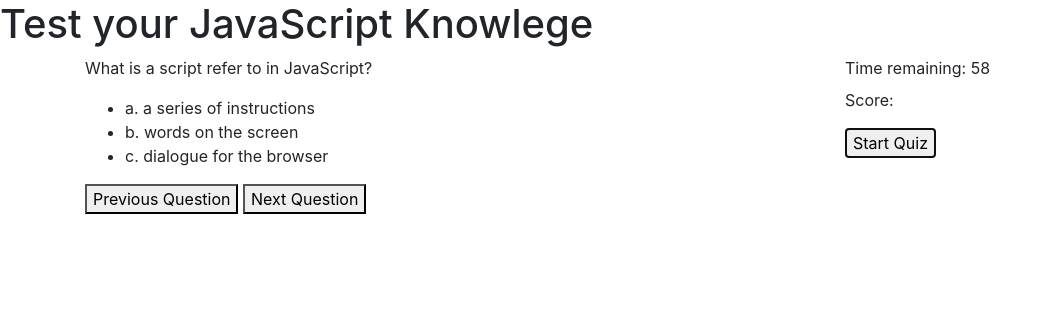
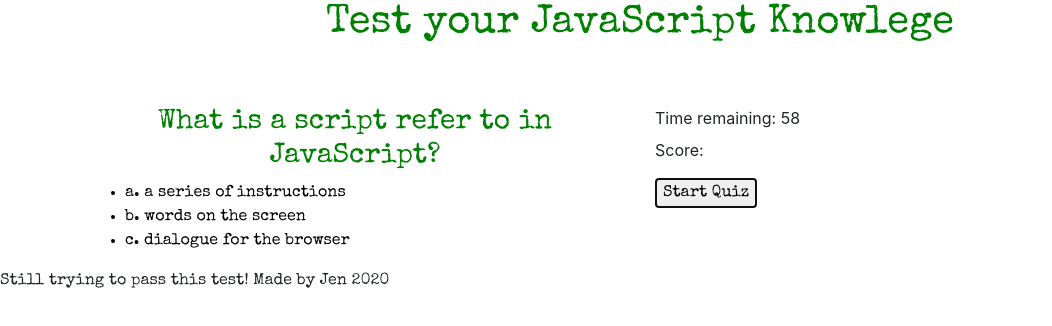
Before and after one commit to Jdoyle5254/javascript-quiz-w-4, a plain HTML site: page index.html in a window 1280 px wide. Both pictures are taken after a click on the button "Start Quiz". Shown: the whole page, without its empty margins (0-1052 px from the left). Drawn offline with nearby package versions, Linux system fonts and the light colour scheme.

Commit message:
question, next question, score functionality

```diff
--- a/index.html
+++ b/index.html
@@ -8,6 +8,7 @@
   <meta name="Description" content="Enter your description here" />
   <link rel="stylesheet" href="https://cdnjs.cloudflare.com/ajax/libs/twitter-bootstrap/4.5.2/css/bootstrap.min.css">
   <link rel="stylesheet" href="https://cdnjs.cloudflare.com/ajax/libs/font-awesome/5.15.0/css/all.min.css">
+  <link href="https://fonts.googleapis.com/css2?family=Special+Elite&display=swap" rel="stylesheet">
   <link rel="stylesheet" href="./style.css">
   <title>JavaScript Quiz</title>
 </head>
@@ -16,20 +17,24 @@
   <h1>Test your JavaScript Knowlege</h1>
   <div class="container">
     <div class="row">
-      <div class="col-8">
-        <p class= "questions"> Pellentesque habitant morbi tristique senectus et netus et malesuada fames ac turpis egestas</p>
-        <div class="user-options">
-          <ul>
-            <li class= "optionA  answerbtn" value="0"> </li>
-            <li class= "optionB  answerbtn" value="1"> </li>
-            <li class= "optionC  answerbtn" value="2"></li>
-          </ul>
-          <div class="correct">
-            <div class="incorrect">
-              <button id="previous">Previous Question</button>
-              <button id="next">Next Question</button>
+      <div class="col-6">
+        <div id="question-area">
+          <h3 class="questions"> To Begin the quiz click the Start Quiz button on the right. Good Luck! </h3>
+          <div class="user-options">
+            <ul>
+              <li class="optionA  answerbtn" value="0"> </li>
+              <li class="optionB  answerbtn" value="1"> </li>
+              <li class="optionC  answerbtn" value="2"></li>
+            </ul>
+            <div class="user-result">
             </div>
           </div>
+        </div>
+        <div id="game-over-area" class="hide">
+          <h2>Game Over!  Thank you for playing</h2>
+          <p>Enter your name and final score!</p>
+          <input type="text" />
+          <span class="final-score"> </span>
         </div>
       </div>
       <div class="col-sm-4">
@@ -42,7 +47,7 @@
       </div>
     </div>
   </div>
-  <footer></footer>
+  <footer> Still trying to pass this test! Made by Jen 2020</footer>
   <script src="./script.js"></script>
 
 </body>
--- a/script.js
+++ b/script.js
@@ -27,14 +27,15 @@
 var quizQuestions = document.querySelector(".questions")
 var quizSelections = document.querySelector(".user-options")
 var totalScore = document.querySelector(".user-score")
-var correctAnswer = document.querySelector(".correct")
-var correctAnswer = document.querySelector(".incorrect")
+var questionResult = document.querySelector(".user-result")
 var startButton = document.querySelector(".start")
 var timeRemainingSection = document.querySelector(".time-remaining")
 var answerOptionA = document.querySelector(".optionA")
 var answerOptionB = document.querySelector(".optionB")
 var answerOptionC = document.querySelector(".optionC")
 var answerBtns = document.querySelectorAll(".answerbtn")
+var currentQuest = 0;
+var score = 0;
 
 // create a function to run the questions
 var questions = [{
@@ -69,25 +70,25 @@ var questions = [{
 //     answer: 2
 // },
 // {
-//     question:
-//     optionAnswers:
-//     answer:
+//     question:  "charAt() would refer to what information?",
+//     optionAnswers:["a. returns the charachter at the specified position", "b. the characther on the page", "charred hot dog"],
+//     answer: 0
 // },{
-//     question:
-//     optionAnswers:
-//     answer:
+//     question: "==, !==, >=, < are called what in JavaScript"
+//     optionAnswers: ["a. all the symbols", "operators", "Greek to me"]
+//     answer: 1
 // },{
-//     question:
-//     optionAnswers:
+//     question: "In a for loop, what are the three condition statements the  loop consists of? ",
+//     optionAnswers: ["a. beginning, guess, Math", "b. Initialization, conidtion, update", "c. start, run, stop"],
+//     answer: 2
+// },
+// {
+//     question: "",
+//     optionAnswers: [],
 //     answer:
 // },
 // {
-//     question:
-//     optionAnswers:
-//     answer:
-// },
-// {
-//     question:
+//     question: "".
 //     optionAnswers:
 //     answer:
 // },
@@ -106,7 +107,8 @@ var questions = [{
             timeRemainingSection.textContent = secondsRemaining;
 
             if (secondsRemaining === 0) {
-               clearInterval(timerInterval)
+               clearInterval(timerInterval);
+               gameOver();
             }
      }, 1000)
       // question 1 pops up
@@ -114,26 +116,51 @@ var questions = [{
     }
 
     function showQuestion() {
-        var p = questions[0]
-        quizQuestions.textContent = p.question
-        answerOptionA.textContent = p.optionAnswers[0]
-        answerOptionB.textContent = p.optionAnswers[1]
-        answerOptionC.textContent = p.optionAnswers[2]
-        // // need 2 more option buttons B & C correspond to [1 &2]
-        // quizSelection.append(answerOptionA)
-        // quizSelection.append(answerOptionB)
-        // quizSelection.append(answerOptionC)
+        var p = questions[currentQuest];
+        quizQuestions.textContent = p.question;
+        answerOptionA.textContent = p.optionAnswers[0];
+        answerOptionB.textContent = p.optionAnswers[1];
+        answerOptionC.textContent = p.optionAnswers[2];
+
     }
      // user selects answer
     function userResponse () {
         console.log(this.value)
+        var userPick = this.value
 
+        // this function is for the user to select the answer the answer is validated and then the user is notified if the answer is correct or not.   it will have code similar to this: var yourpick = $(this).val()
+
+                if (userPick == questions[currentQuest].answer) {
+                     questionResult.textContent = "You are Correct";
+                     score++
+                  }
+                  else {
+                    questionResult.textContent = "Not Quite there yet!";
+                    secondsRemaining = secondsRemaining - 3;
+                  }
+
+                  setTimeout(nextQuestion, 2000);
 
         // ? validated in the console and then triggers correct or incorrect and the if else actions and advancing to next question.
     }
 
+    function nextQuestion() {
+        questionResult.textContent = "";
+        currentQuest++;
+        showQuestion();
+
+    }
+
+    function gameOver() {
+        setAttribute.hi
+
+
+
+    }
+    // this event starts the entire process the time and the quiz
     startButton.addEventListener('click', startTimer)
 
+    // this is the click even that is reflecting the users answer choice.
     for (var i = 0; i < answerBtns.length; i++)  {
         answerBtns[i].addEventListener('click', userResponse)
     }
@@ -145,21 +172,3 @@ var questions = [{
     // if incorrect add to timer
     // next question appears on screen, etal.
     // user completes quiz or time runs out
-
-
-// not positive on this code just yet
-// var score = 0;
-//     //   loop to go through questions?
-//         for (var i = 0; i < questions.length; i++) {
-//             var userAnswer = confirm(questions[i].question);
-//
-//             if(questions[i].answer == userAnswer) {
-//                 alert("That's Correct!");
-//                 score = score + 1;
-//             }
-//             else {
-//                 alert ("That's not correct");
-//                  }
-//
-//         }
-//        alert("Total Points "  + score);
--- a/style.css
+++ b/style.css
@@ -0,0 +1,35 @@
+
+h1 {
+    padding-bottom: 50px;
+}
+
+h1, h3  {
+    font-family:  'Special Elite', cursive;
+    color: green;
+    text-align: center;
+}
+
+button  {
+    font-family:  'Special Elite', cursive;
+
+}
+
+li {
+    font-family:  'Special Elite', cursive;
+    color: black;
+
+}
+
+footer {
+    font-family: 'Special Elite', cursive;
+}
+
+.hide {
+    display: none;
+}
+
+
+.show {
+
+
+}
```
